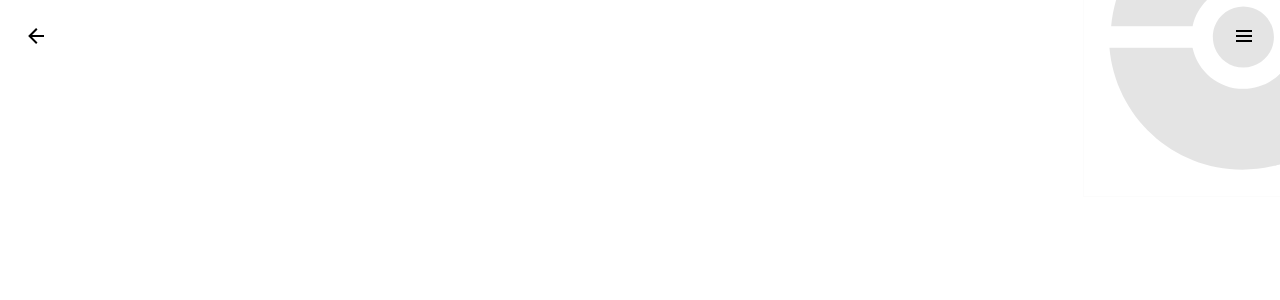
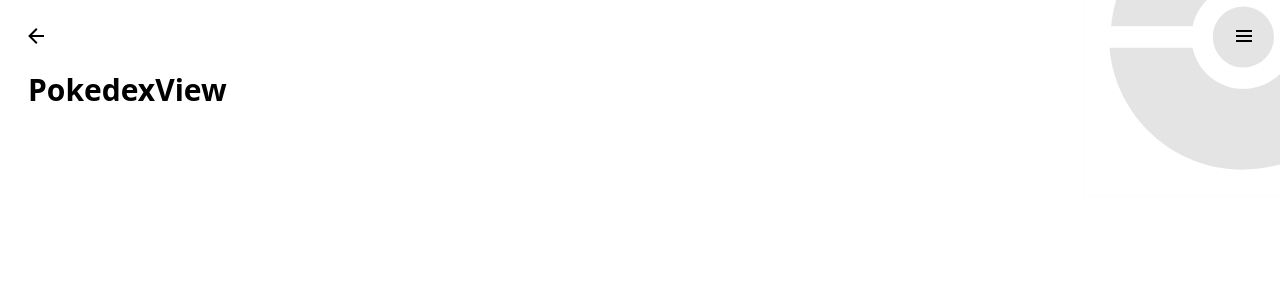
Before and after one commit to ajansen95/pokedex, a Vue app: page /pokedex in a window 1280 px wide. Before the commit this address had no page. Shown: the top 300 px of the page. Built offline with nearby package versions, Linux system fonts and the light colour scheme.

Commit message:
Add Pokedex route and routing

```diff
--- a/src/components/AppBar.vue
+++ b/src/components/AppBar.vue
@@ -9,11 +9,11 @@
       color-code4="#000000"
       color-code5="#00000000"
     />
-    <button class="h-4 w-4">
-      <ArrowIcon />
+    <button class="rounded-full" @click="() => router.back()">
+      <ArrowIcon class="h-4 w-4" />
     </button>
-    <button class="h-4 w-4">
-      <BurgerIcon />
+    <button class="rounded-full">
+      <BurgerIcon class="h-4 w-4" />
     </button>
   </nav>
 </template>
@@ -22,6 +22,7 @@
 import BurgerIcon from '@/components/icons/BurgerIcon.vue'
 import ArrowIcon from '@/components/icons/ArrowIcon.vue'
 import PokeballIcon from '@/components/icons/PokeballIcon.vue'
+import router from '@/router'
 
 const props = withDefaults(
   defineProps<{
--- a/src/router/index.ts
+++ b/src/router/index.ts
@@ -1,13 +1,19 @@
 import { createRouter, createWebHistory } from 'vue-router'
 import HomeView from '@/views/HomeView.vue'
+import PokedexView from '@/views/PokedexView.vue'
 
 const router = createRouter({
   history: createWebHistory(import.meta.env.BASE_URL),
   routes: [
     {
       path: '/',
-      name: 'home',
+      name: 'Home',
       component: HomeView
+    },
+    {
+      path: '/pokedex',
+      name: 'Pokedex',
+      component: PokedexView
     }
   ]
 })
--- a/src/views/HomeView.vue
+++ b/src/views/HomeView.vue
@@ -5,6 +5,7 @@
       <SearchBar class="mt-10" />
       <div class="mt-10 grid grid-cols-2 gap-2">
         <CategoryCard
+          @click="() => (category.route ? router.push({ name: category.route }) : () => {})"
           v-for="category in categories"
           :key="category.title"
           :title="category.title"
@@ -34,16 +35,19 @@
 import SearchBar from '@/components/SearchBar.vue'
 import CategoryCard from '@/components/CategoryCard.vue'
 import NewsPreview from '@/components/NewsPreview.vue'
+import router from '@/router'
 
 interface Category {
   title: string
   color: string
+  route?: string
 }
 
 const categories: Category[] = [
   {
     title: 'Pokédex',
-    color: 'bg-teal-500'
+    color: 'bg-teal-500',
+    route: 'Pokedex'
   },
   {
     title: 'Moves',
--- /dev/null
+++ b/src/views/PokedexView.vue
@@ -0,0 +1,7 @@
+<template>
+  <main class="px-default">
+    <h1 class="text-3xl font-bold">PokedexView</h1>
+  </main>
+</template>
+
+<script setup lang="ts"></script>
```
